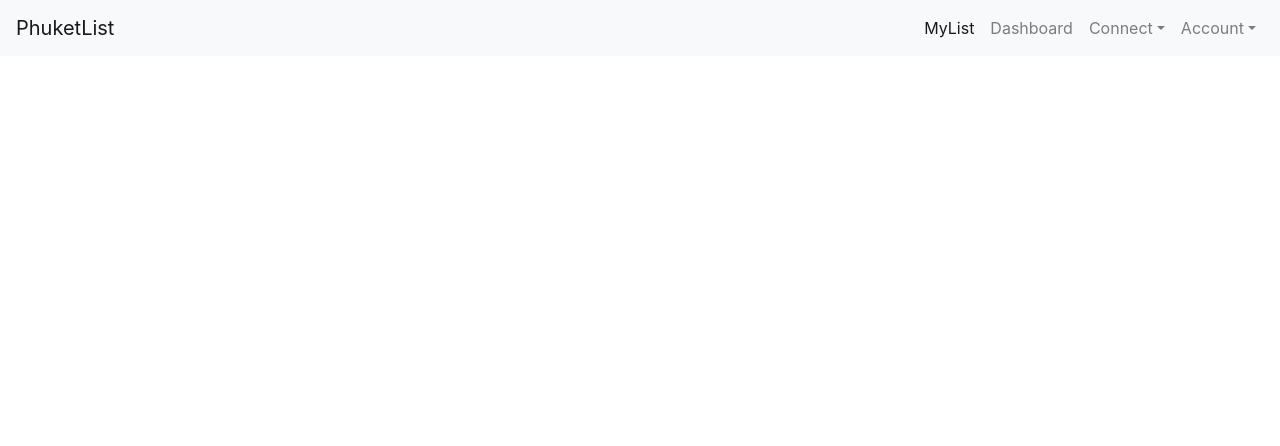
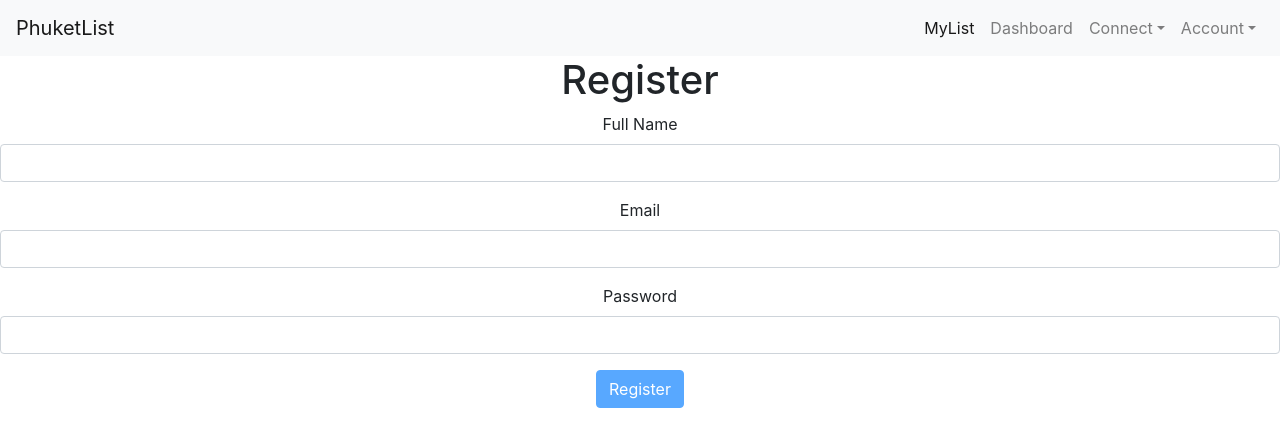
Before and after one commit to stevenGarciaDev/PhuketList, a React (Create React App) app in the folder front-end/: page /register in a window 1280 px wide. Shown: the top 446 px of the page. Built offline with nearby package versions, Linux system fonts and the light colour scheme.

Commit message:
Add basic front end functionality for forms and inputs

```diff
--- a/front-end/package.json
+++ b/front-end/package.json
@@ -5,6 +5,7 @@
   "dependencies": {
     "bootstrap": "^4.3.1",
     "font-awesome": "^4.7.0",
+    "joi-browser": "^13.4.0",
     "react": "^16.8.1",
     "react-dom": "^16.8.1",
     "react-router-dom": "^4.3.1",
--- a/front-end/src/App.js
+++ b/front-end/src/App.js
@@ -4,6 +4,8 @@
 import { Route, Switch } from 'react-router-dom';
 import Navbar from './components/Navbar';
 import MyBucketList from './pages/MyBucketList';
+import LoginForm from "./components/LoginForm";
+import RegisterForm from "./components/RegisterForm";
 
 class App extends Component {
   render() {
@@ -13,7 +15,8 @@
         <div className="content">
           <Switch>
             <Route path="/MyBucketList" component={MyBucketList} />
-
+            <Route path="/login" component={LoginForm} />
+            <Route path="/register" component={RegisterForm} />
           </Switch>
         </div>
       </div>
--- /dev/null
+++ b/front-end/src/components/LoginForm.jsx
@@ -0,0 +1,40 @@
+import React from "react";
+import Joi from "joi-browser";
+import Form from "./common/form";
+
+class LoginForm extends Form {
+  state = {
+    data: { email: "", password: "" },
+    errors: {}
+  };
+
+  schema = {
+    email: Joi.string()
+      .required()
+      .email()
+      .label("Email"),
+    password: Joi.string()
+      .required()
+      .label("Password")
+  };
+
+  doSubmit = () => {
+    // Call the server
+    console.log("Submitted");
+  };
+
+  render() {
+    return (
+      <div>
+        <h1>Login</h1>
+        <form onSubmit={this.handleSubmit}>
+          {this.renderInput("email", "Email", "email")}
+          {this.renderInput("password", "Password", "password")}
+          {this.renderButton("Login")}
+        </form>
+      </div>
+    );
+  }
+}
+
+export default LoginForm;
--- /dev/null
+++ b/front-end/src/components/RegisterForm.jsx
@@ -0,0 +1,45 @@
+import React from "react";
+import Joi from "joi-browser";
+import Form from "./common/form";
+
+class RegisterForm extends Form {
+  state = {
+    data: { full_name: "", email: "", password: "" },
+    errors: {}
+  };
+
+  schema = {
+    full_name: Joi.string()
+      .required()
+      .label("Full Name"),
+    email: Joi.string()
+      .required()
+      .email()
+      .label("Email"),
+    password: Joi.string()
+      .required()
+      .min(5)
+      .label("Password")
+  };
+
+  doSubmit = () => {
+    // Call the server
+    console.log("Submitted");
+  };
+
+  render() {
+    return (
+      <div>
+        <h1>Register</h1>
+        <form onSubmit={this.handleSubmit}>
+          {this.renderInput("full_name", "Full Name")}
+          {this.renderInput("email", "Email", "email")}
+          {this.renderInput("password", "Password", "password")}
+          {this.renderButton("Register")}
+        </form>
+      </div>
+    );
+  }
+}
+
+export default RegisterForm;
--- /dev/null
+++ b/front-end/src/components/common/form.jsx
@@ -0,0 +1,74 @@
+import React, { Component } from "react";
+import Joi from "joi-browser";
+import Input from "./input";
+
+class Form extends Component {
+  state = {
+    data: {},
+    errors: {}
+  };
+
+  validate = () => {
+    const options = { abortEarly: false };
+    const { error } = Joi.validate(this.state.data, this.schema, options);
+    if (!error) return null;
+
+    const errors = {};
+    for (let item of error.details) errors[item.path[0]] = item.message;
+    return errors;
+  };
+
+  validateProperty = ({ name, value }) => {
+    const obj = { [name]: value };
+    const schema = { [name]: this.schema[name] };
+    const { error } = Joi.validate(obj, schema);
+    return error ? error.details[0].message : null;
+  };
+
+  handleSubmit = e => {
+    e.preventDefault();
+
+    const errors = this.validate();
+    this.setState({ errors: errors || {} });
+    if (errors) return;
+
+    this.doSubmit();
+  };
+
+  handleChange = ({ currentTarget: input }) => {
+    const errors = { ...this.state.errors };
+    const errorMessage = this.validateProperty(input);
+    if (errorMessage) errors[input.name] = errorMessage;
+    else delete errors[input.name];
+
+    const data = { ...this.state.data };
+    data[input.name] = input.value;
+
+    this.setState({ data, errors });
+  };
+
+  renderButton(label) {
+    return (
+      <button disabled={this.validate()} className="btn btn-primary">
+        {label}
+      </button>
+    );
+  }
+
+  renderInput(name, label, type = "text") {
+    const { data, errors } = this.state;
+
+    return (
+      <Input
+        type={type}
+        name={name}
+        value={data[name]}
+        label={label}
+        onChange={this.handleChange}
+        error={errors[name]}
+      />
+    );
+  }
+}
+
+export default Form;
--- /dev/null
+++ b/front-end/src/components/common/input.jsx
@@ -0,0 +1,13 @@
+import React from "react";
+
+const Input = ({ name, label, error, ...rest }) => {
+  return (
+    <div className="form-group">
+      <label htmlFor={name}>{label}</label>
+      <input {...rest} name={name} id={name} className="form-control" />
+      {error && <div className="alert alert-danger">{error}</div>}
+    </div>
+  );
+};
+
+export default Input;
```
Also changed, not shown: 1 other file (tests, documents, lock files or other folders).
